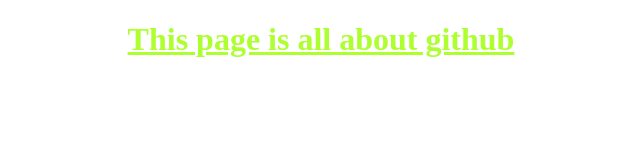
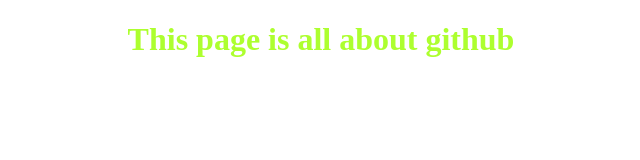
Before and after one commit to gitmazharrx1/module-3, a plain HTML site: page index.html in a window 1280 px wide. Shown: the whole page, without its empty margins (319-959 px from the left). Drawn offline with Linux system fonts and the light colour scheme.

Commit message:
new line added1

```diff
--- a/style.css
+++ b/style.css
@@ -1,5 +1,5 @@
 h1{
     text-align: center;
     color: greenyellow;
-    text-decoration: underline;
+    text-decoration: underlinegit ;
 }
```
